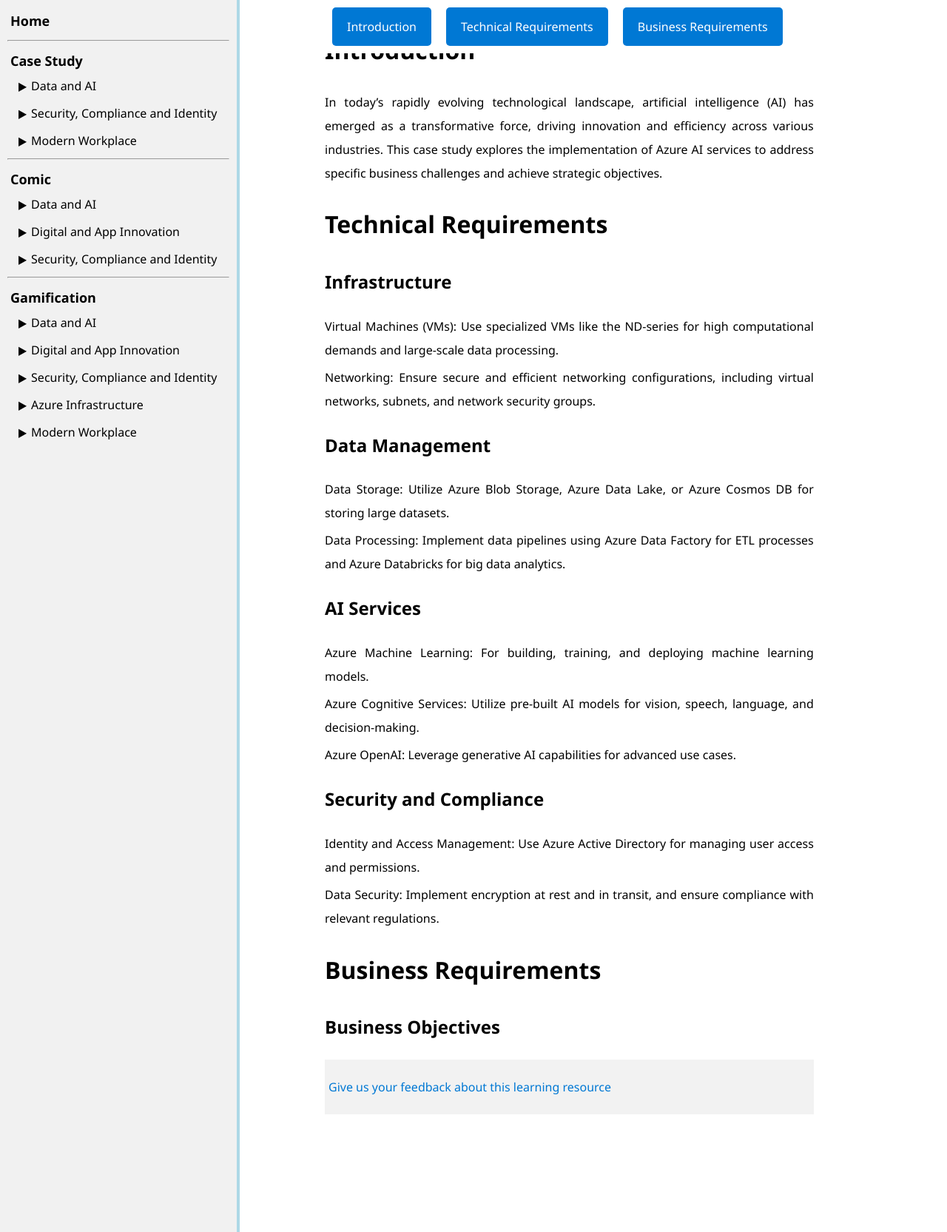
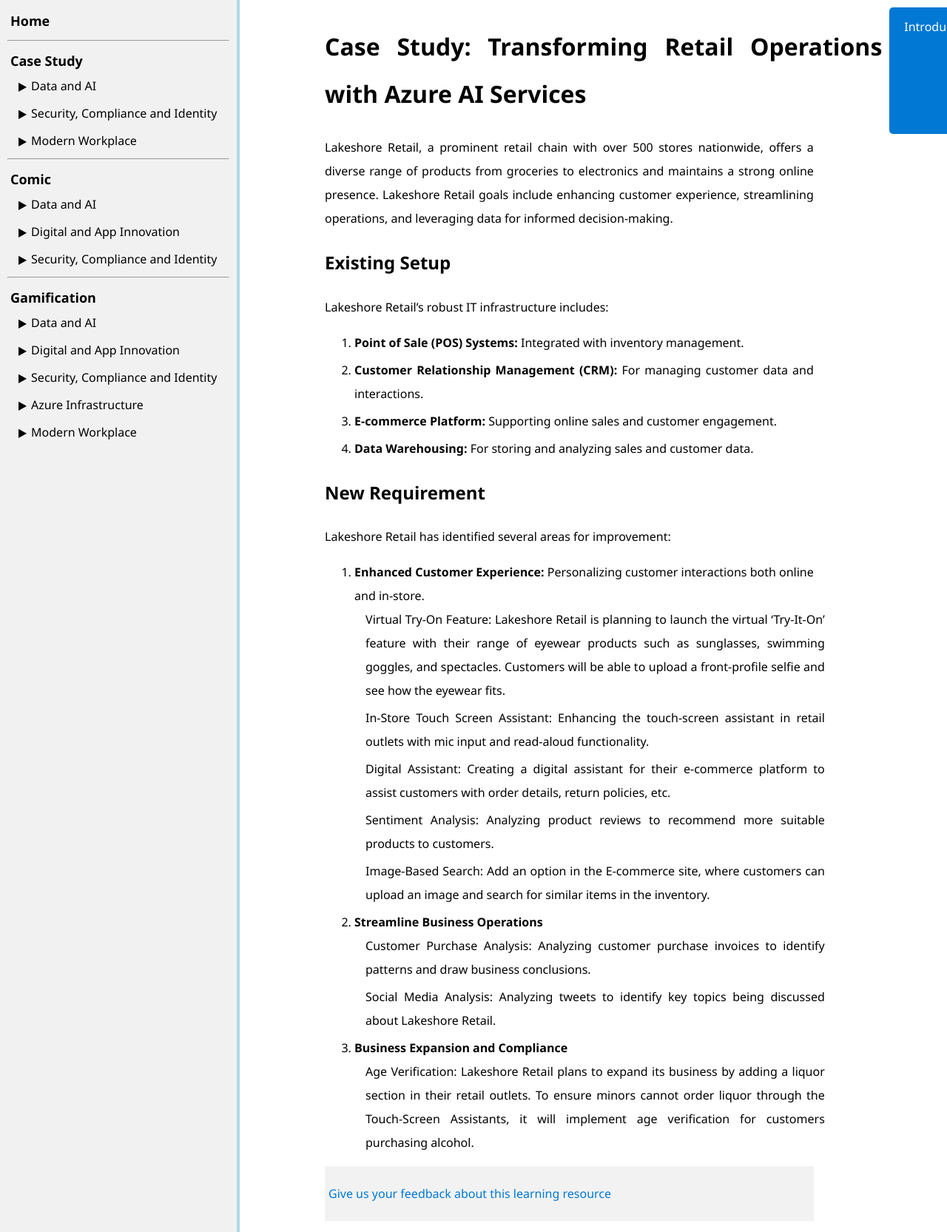
Before and after one commit to ningweinw/iengage, a Jekyll site: the page built from project-files/case-study/Data and AI/AI Services for Retail Operations.md, in a window 1280 px wide. Shown: the whole page at 74% size. Built offline with Jekyll 4.4.1, drawn with Linux system fonts in a browser that asks for light colours.

Commit message:
Update AI Services for Retail Operations.md

```diff
--- a/project-files/case-study/Data and AI/AI Services for Retail Operations.md
+++ b/project-files/case-study/Data and AI/AI Services for Retail Operations.md
@@ -8,44 +8,47 @@
 
 
 <div class="fixed-buttons">
+  <h1>Case Study:  Transforming Retail Operations with Azure AI Services </h1>
   <a href="#introduction" class="button">Introduction</a>
   <a href="#technical-requirements" class="button">Technical Requirements</a>
   <a href="#business-requirements" class="button">Business Requirements</a>
 </div>
 
 
+<br><br>
 
-# Introduction
-<a id="introduction"></a>
-In today's rapidly evolving technological landscape, artificial intelligence (AI) has emerged as a transformative force, driving innovation and efficiency across various industries. This case study explores the implementation of Azure AI services to address specific business challenges and achieve strategic objectives.
 
-# Technical Requirements
-<a id="technical-requirements"></a>
 
-## Infrastructure
+## Business Overview
+<a id="business"></a>
+Lakeshore Retail, a prominent retail chain with over 500 stores nationwide, offers a diverse range of products from groceries to electronics and maintains a strong online presence. Lakeshore Retail goals include enhancing customer experience, streamlining operations, and leveraging data for informed decision-making.
 
-* Virtual Machines (VMs): Use specialized VMs like the ND-series for high computational demands and large-scale data processing.
-* Networking: Ensure secure and efficient networking configurations, including virtual networks, subnets, and network security groups.
+## Existing Setup
+<a id="existing"></a>
+Lakeshore Retail's robust IT infrastructure includes:
+1. **Point of Sale (POS) Systems:** Integrated with inventory management.
+2. **Customer Relationship Management (CRM):** For managing customer data and interactions.
+3. **E-commerce Platform:** Supporting online sales and customer engagement.
+4. **Data Warehousing:** For storing and analyzing sales and customer data.
 
-## Data Management
+## New Requirement
+<a id="new"></a>
+Lakeshore Retail has identified several areas for improvement:
+1. **Enhanced Customer Experience:** Personalizing customer interactions both online and in-store.
+   - Virtual Try-On Feature: Lakeshore Retail is planning to launch the virtual 'Try-It-On' feature with their range of eyewear products such as sunglasses, swimming goggles, and spectacles. Customers will be able to upload a front-profile selfie and see how the eyewear fits.
+   - In-Store Touch Screen Assistant: Enhancing the touch-screen assistant in retail outlets with mic input and read-aloud functionality.
+   - Digital Assistant: Creating a digital assistant for their e-commerce platform to assist customers with order details, return policies, etc.
+   - Sentiment Analysis: Analyzing product reviews to recommend more suitable products to customers.
+   - Image-Based Search: Add an option in the E-commerce site, where customers can upload an image and search for similar items in the inventory.
+2. **Streamline Business Operations**
+    - Customer Purchase Analysis: Analyzing customer purchase invoices to identify patterns and draw business conclusions.
+    - Social Media Analysis: Analyzing tweets to identify key topics being discussed about Lakeshore Retail.
+3. **Business Expansion and Compliance**
+    - Age Verification: Lakeshore Retail plans to expand its business by adding a liquor section in their retail outlets. To ensure minors cannot order liquor through the Touch-Screen Assistants, it will implement age verification for customers purchasing alcohol.
 
-* Data Storage: Utilize Azure Blob Storage, Azure Data Lake, or Azure Cosmos DB for storing large datasets.
-* Data Processing: Implement data pipelines using Azure Data Factory for ETL processes and Azure Databricks for big data analytics.
 
-## AI Services
 
-* Azure Machine Learning: For building, training, and deploying machine learning models.
-* Azure Cognitive Services: Utilize pre-built AI models for vision, speech, language, and decision-making.
-* Azure OpenAI: Leverage generative AI capabilities for advanced use cases.
 
-## Security and Compliance
-
-* Identity and Access Management: Use Azure Active Directory for managing user access and permissions.
-* Data Security: Implement encryption at rest and in transit, and ensure compliance with relevant regulations.
-
-# Business Requirements
-<a id="business-requirements"></a>
-## Business Objectives
 
 
 
```
